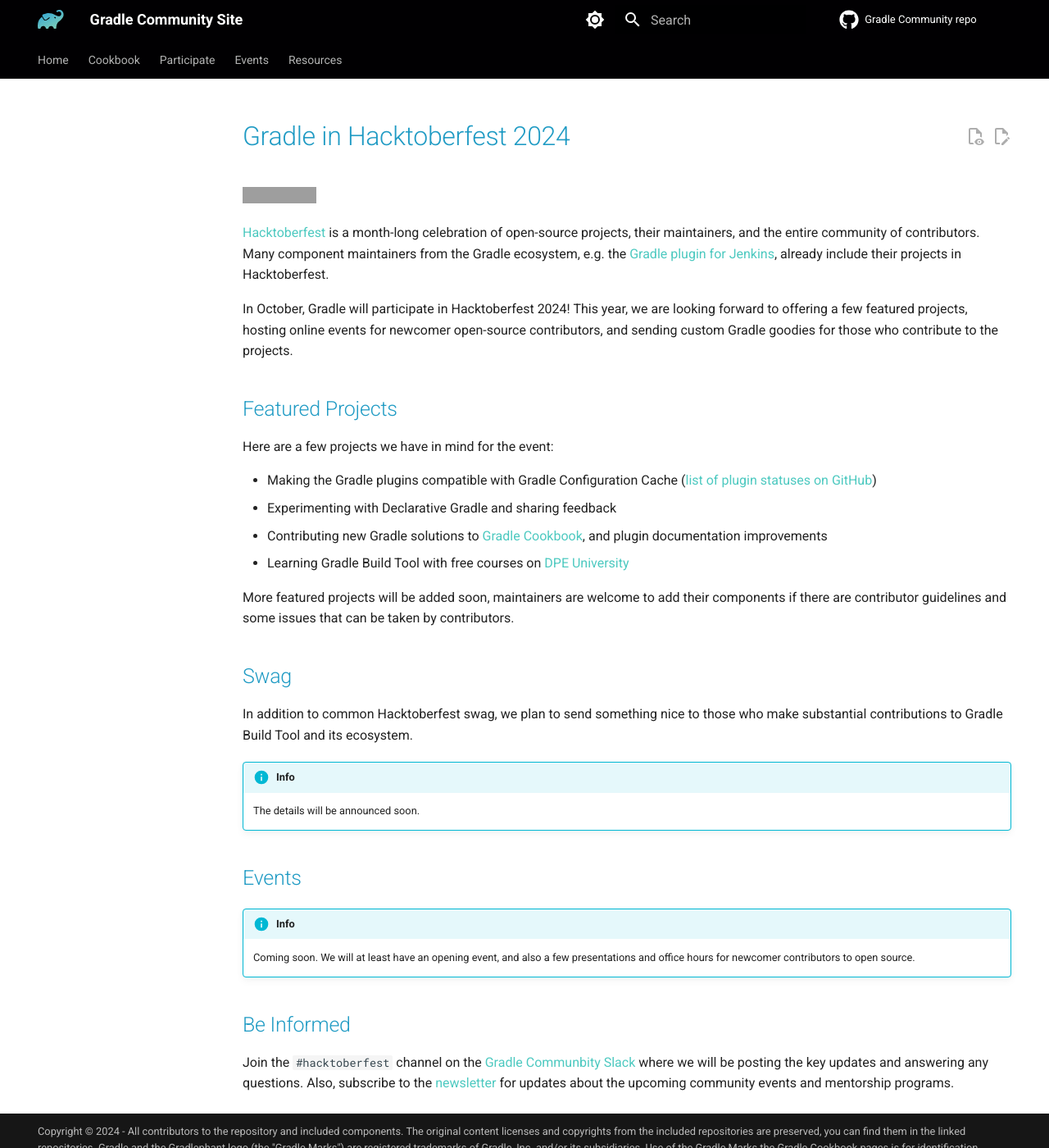
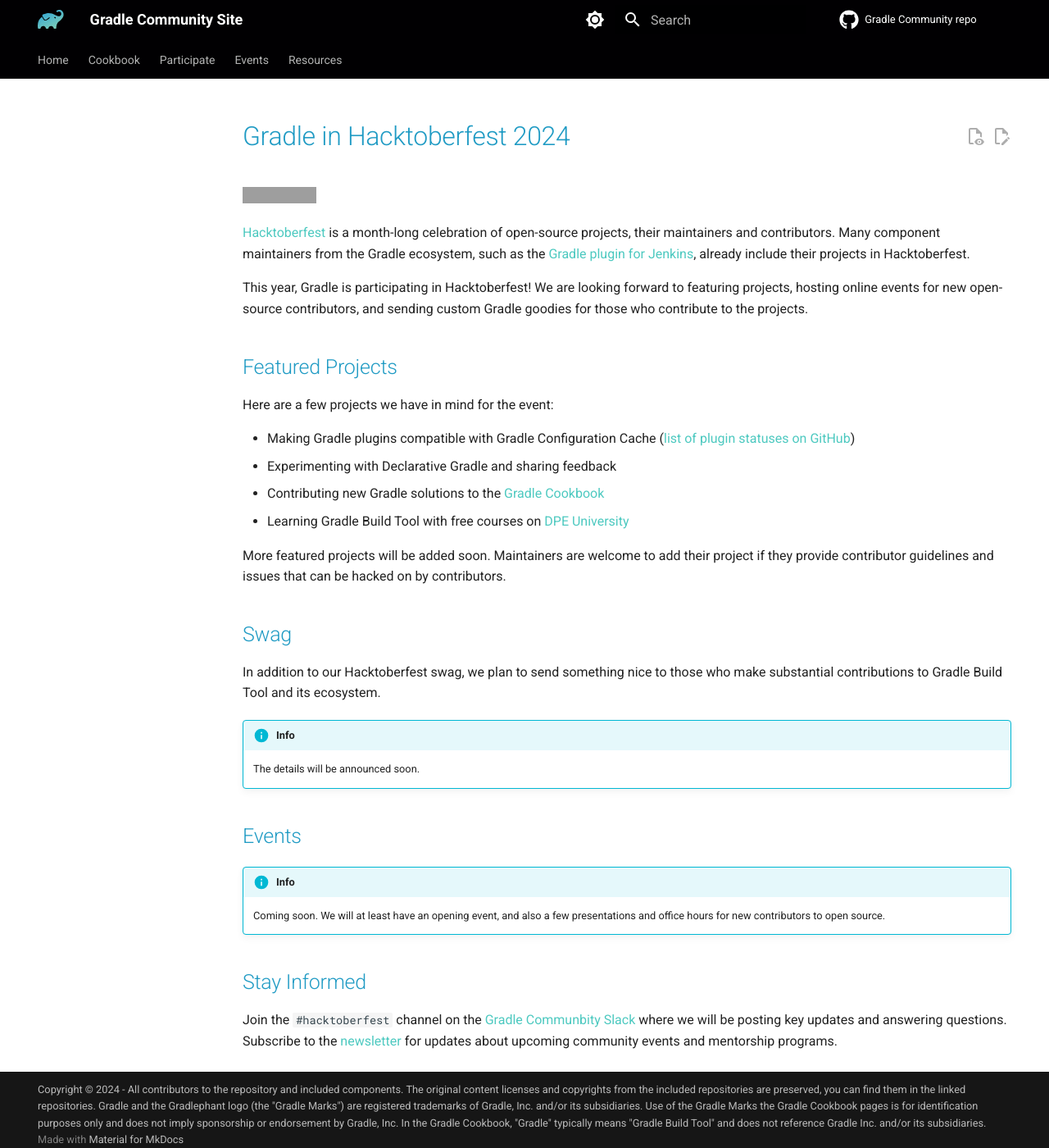
Before and after one commit to gradle/community, an MkDocs documentation site: the page built from docs/events/hacktoberfest/2024/README.md, in a window 1280 px wide and 1400 px high. Shown: the whole window at 82% size. Built offline with MkDocs 1.6.1 and Material for MkDocs 9.7.7, drawn with Linux system fonts in a browser that asks for light colours; plug-ins that fetch from the network failed and are left out; comment, search, counter and statistics services are not loaded; grey boxes are pictures that could not be loaded.

Commit message:
Apply suggestions from code review
Co-authored-by: Laura Kassovic <lkassovic@gradle.com>

```diff
--- a/docs/events/hacktoberfest/2024/README.md
+++ b/docs/events/hacktoberfest/2024/README.md
@@ -8,31 +8,31 @@ description: >
 
 [![Slack: hacktobest on the Gradle Community Slack](https://img.shields.io/badge/Slack-%23hacktoberfest-brightgreen?style=flat&logo=slack)](../../../contributing/community-slack.md)
 
-[Hacktoberfest](https://hacktoberfest.com/) is a month-long celebration of open-source projects, their maintainers, and the entire community of contributors.
-Many component maintainers from the Gradle ecosystem, e.g. the
+[Hacktoberfest](https://hacktoberfest.com/) is a month-long celebration of open-source projects, their maintainers and contributors.
+Many component maintainers from the Gradle ecosystem, such as the
 [Gradle plugin for Jenkins](https://plugins.jenkins.io/gradle),
 already include their projects in Hacktoberfest.
 
-In October, Gradle will participate in Hacktoberfest 2024!
-This year, we are looking forward to offering a few featured projects, hosting online events for newcomer open-source contributors,
+This year, Gradle is participating in Hacktoberfest!
+We are looking forward to featuring projects, hosting online events for new open-source contributors,
 and sending custom Gradle goodies for those who contribute to the projects.
 
 ## Featured Projects
 
-Here are a few projects we have in mind  for the event:
+Here are a few projects we have in mind for the event:
 
-* Making the Gradle plugins compatible with Gradle Configuration Cache ([list of plugin statuses on GitHub](https://github.com/gradle/gradle/issues/13490))
+* Making Gradle plugins compatible with Gradle Configuration Cache ([list of plugin statuses on GitHub](https://github.com/gradle/gradle/issues/13490))
 * Experimenting with Declarative Gradle and sharing feedback
-* Contributing new Gradle solutions to [Gradle Cookbook](https://community.gradle.org/cookbook/), and plugin documentation improvements
+* Contributing new Gradle solutions to the [Gradle Cookbook](https://community.gradle.org/cookbook/)
 * Learning Gradle Build Tool with free courses on [DPE University](https://dpeuniversity.gradle.com/app/catalog)
 
-More featured projects will be added soon,
-maintainers are welcome to add their components if there are contributor guidelines
-and some issues that can be taken by contributors.
+More featured projects will be added soon.
+Maintainers are welcome to add their project if they provide contributor guidelines
+and issues that can be hacked on by contributors.
 
 ## Swag
 
-In addition to common Hacktoberfest swag,
+In addition to our Hacktoberfest swag,
 we plan to send something nice to those who make substantial contributions to
 Gradle Build Tool and its ecosystem.
 
@@ -46,11 +46,11 @@ Gradle Build Tool and its ecosystem.
 
     Coming soon.
     We will at least have an opening event,
-    and also a few presentations and office hours for newcomer contributors to open source.
+    and also a few presentations and office hours for new contributors to open source.
 
-## Be Informed
+## Stay Informed
 
 Join the `#hacktoberfest` channel on the [Gradle Communbity Slack](../../../contributing/community-slack.md)
-where we will be posting the key updates and answering any questions.
-Also, subscribe to the [newsletter](https://newsletter.gradle.org/) for updates
-about the upcoming community events and mentorship programs.
+where we will be posting key updates and answering questions.
+Subscribe to the [newsletter](https://newsletter.gradle.org/) for updates
+about upcoming community events and mentorship programs.
```
Also changed, not shown: docs/events/README.md (+1 -1 lines), docs/events/hacktoberfest/README.md (+4 -4 lines).
